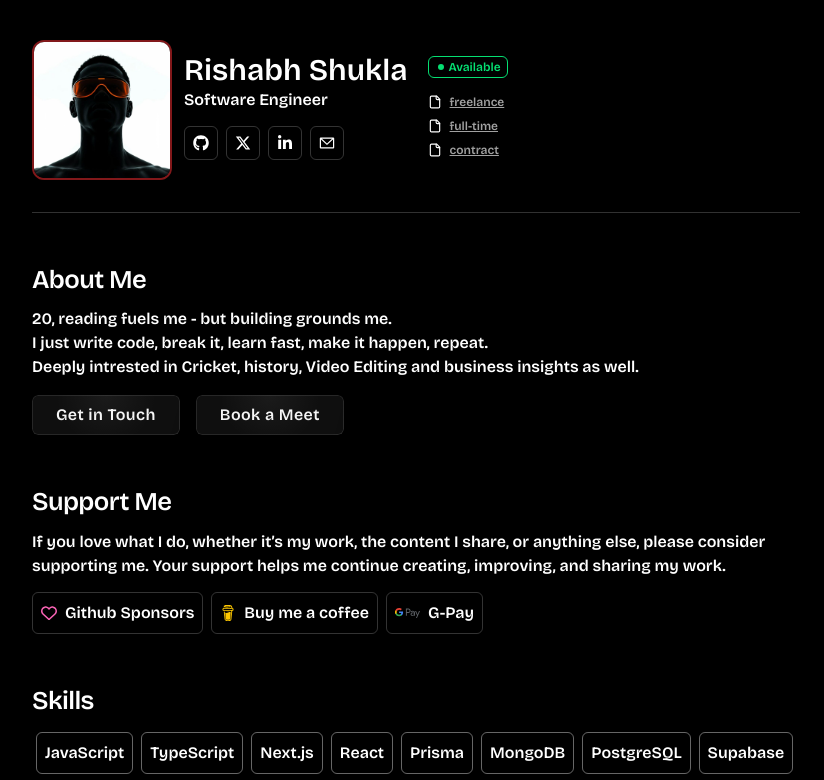
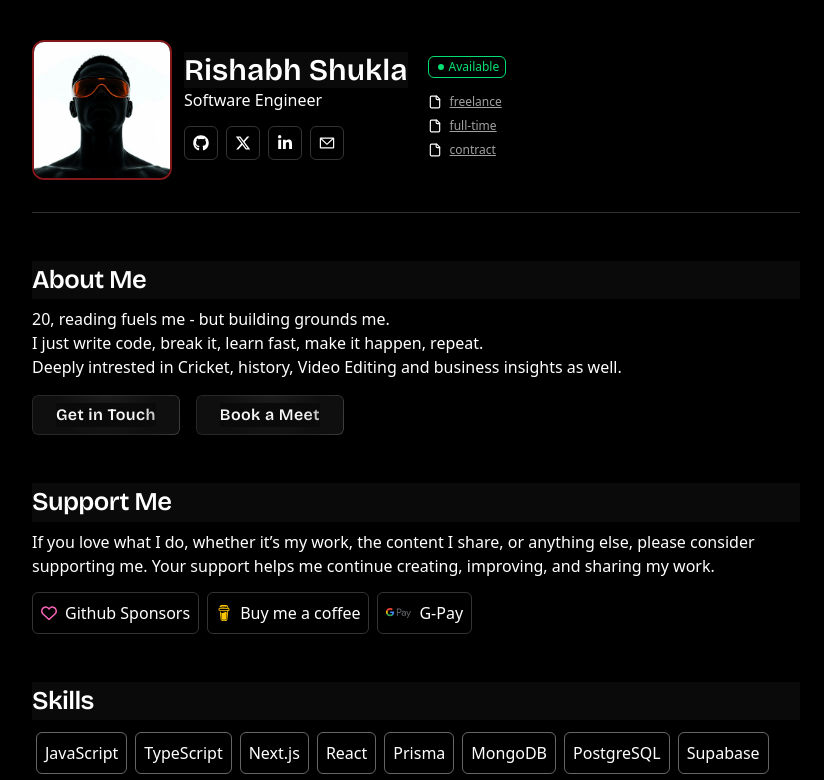
Before and after one commit to rishabhs-rizz/PortFolio, a Next.js app: page / in a window 1280 px wide. Shown: the top 780 px of the page, without its empty margins (224-1048 px from the left). Built offline with nearby package versions, Linux system fonts and the light colour scheme.

Commit message:
fixed font pairing

```diff
--- a/app/globals.css
+++ b/app/globals.css
@@ -20,7 +20,7 @@
 
 /* Set Bricolage Grotesque as default font */
 @layer base {
-  body {
+  h1 {
     font-family: 'Bricolage Grotesque', sans-serif;
     @apply bg-neutral-950;
   }
--- a/app/layout.tsx
+++ b/app/layout.tsx
@@ -13,7 +13,7 @@ const geistMono = Geist_Mono({
 });
 
 export const metadata: Metadata = {
-  title: "Create Next App",
+  title: "Rishabh Shukla",
   description: "Generated by create next app",
 };
 
--- a/components/buttons/button.tsx
+++ b/components/buttons/button.tsx
@@ -1,22 +1,21 @@
 "use client";
-import { motion } from "framer-motion";
 
 interface ShinyButtonProps {
   text: string;
 }
 
+import { motion } from "framer-motion";
+
 export const ShinyButton = ({ text }: ShinyButtonProps) => {
   return (
-    <motion.a
-      target="_blank" // 👈 this opens link in a new tab
-      rel="noopener noreferrer" // 👈 security best practice
+    <motion.button
       initial={{ "--x": "100%", scale: 1 }}
       animate={{ "--x": "-100%" }}
       whileTap={{ scale: 0.97 }}
       transition={{
         repeat: Infinity,
         repeatType: "loop",
-        repeatDelay: 0.5,
+        repeatDelay: 1,
         type: "spring",
         stiffness: 20,
         damping: 15,
@@ -28,11 +27,13 @@ export const ShinyButton = ({ text }: ShinyButtonProps) => {
           mass: 0.1,
         },
       }}
-      className="px-6 py-2 rounded-md relative radial-gradient cursor-pointer text-neutral-100 tracking-wide font-light block linear-mask"
+      className="px-6 py-2 rounded-md relative radial-gradient"
     >
-      {text}
+      <h1 className="text-neutral-100 tracking-wide font-light h-full w-full block relative linear-mask">
+        {text}
+      </h1>
       <span className="block absolute inset-0 rounded-md p-px linear-overlay" />
-    </motion.a>
+    </motion.button>
   );
 };
 
```
